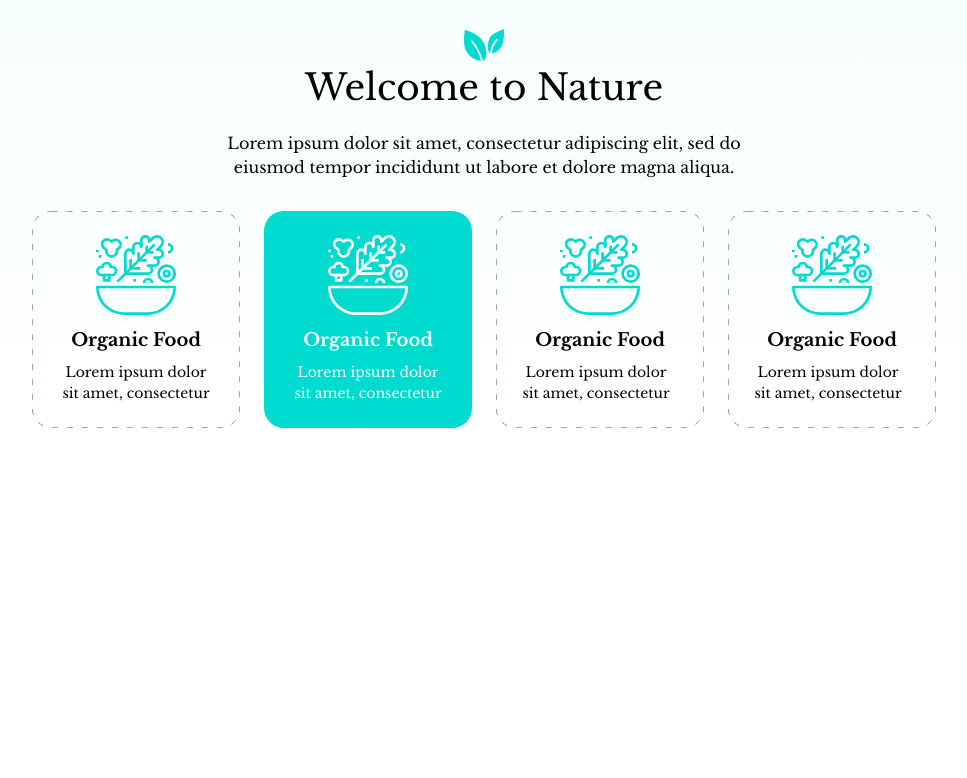
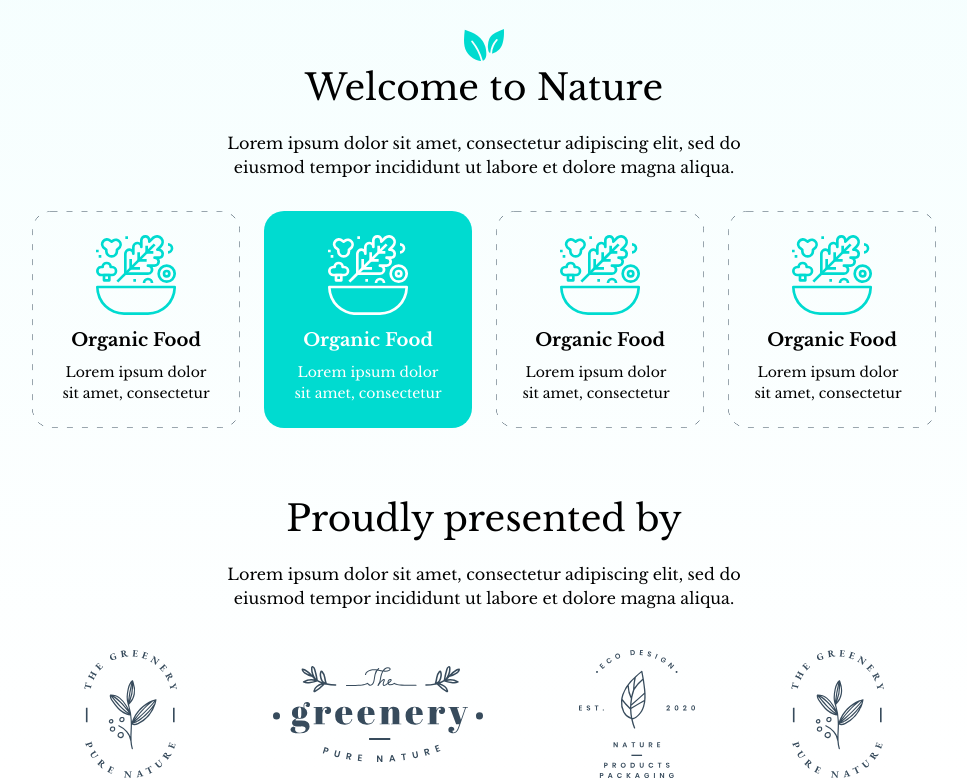
Before and after one commit to AgkTF/organic-website, a website: page pages/home.html in a window 1280 px wide. Shown: the part 386-1164 px from the top of the page, without its empty margins (156-1123 px from the left). Before the commit the page ends 814 px from the top, so only its background shows below. Drawn offline with nearby package versions, Linux system fonts and the light colour scheme; files that its build step writes are made by us from their sources.

Commit message:
presented by section

```diff
--- a/pages/home.html
+++ b/pages/home.html
@@ -109,9 +109,6 @@
         </p>
 
         <div class="mt-8 flex flex-wrap gap-6 items-center justify-center">
-          <!-- <div
-          class="mt-8 grid grid-cols-1 sm:grid-cols-2 lg:grid-cols-4 gap-4 justify-items-center"
-        > -->
           <div class="py-6 px-5 xl:px-6 food_card">
             <img src="../images/food.svg" class="mx-auto h-16 xl:h-20" />
             <h3 class="mt-3 font-bold text-sm xl:text-lg">Organic Food</h3>
@@ -148,6 +145,42 @@
           </div>
         </div>
       </section>
+
+      <section class="mt-16 text-center">
+        <h2 class="text-lg sm:text-2xl lg:text-3xl xl:text-4xl">
+          Proudly presented by
+        </h2>
+        <p
+          class="mx-auto mt-2 md:mt-4 text-xs lg:text-sm xl:text-base max-w-xs sm:max-w-lg lg:max-w-xl"
+        >
+          Lorem ipsum dolor sit amet, consectetur adipiscing elit, sed do
+          eiusmod tempor incididunt ut labore et dolore magna aliqua.
+        </p>
+        <div
+          class="mt-10 mx-auto sm:max-w-md lg:max-w-2xl xl:max-w-4xl flex justify-around items-center"
+        >
+          <img
+            src="../images/sponsor-1.svg"
+            alt="greenery logo"
+            class="h-20 sm:h-24 lg:h-32"
+          />
+          <img
+            src="../images/sponsor-3.svg"
+            alt="greenery logo"
+            class="h-16 sm:h-20 lg:h-24"
+          />
+          <img
+            src="../images/sponsor-2.svg"
+            alt="greenery logo"
+            class="h-20 sm:h-24 lg:h-32"
+          />
+          <img
+            src="../images/sponsor-1.svg"
+            alt="greenery logo"
+            class="h-20 sm:h-24 lg:h-32 hidden lg:block"
+          />
+        </div>
+      </section>
     </div>
     <script src="../js/index.js"></script>
   </body>
```
Also changed, not shown: images/sponsor-1.svg (renamed from images/sponser-1.svg), images/sponsor-2.svg (renamed from images/sponser-2.svg), images/sponsor-3.svg (renamed from images/sponser-3.svg).
